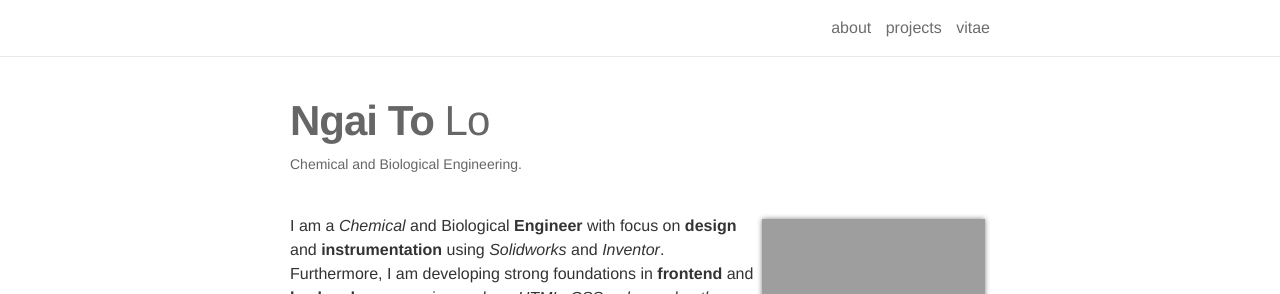
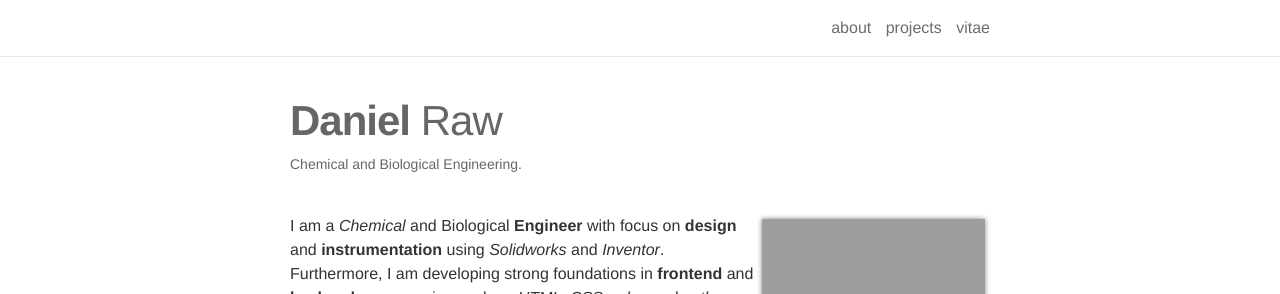
Before and after one commit to Danielraw1996/Danielraw1996.github.io, a Jekyll site: the page built from _pages/about.md, in a window 1280 px wide. Shown: the top 294 px of the page. Built offline with Jekyll 4.4.1, drawn with Linux system fonts in a browser that asks for light colours; nearby versions of some CDN libraries; some web fonts are replaced; a script that is not in the unit is left out.

Commit message:
Update about.md

```diff
--- a/_pages/about.md
+++ b/_pages/about.md
@@ -1,7 +1,7 @@
 ---
 layout: about
 permalink: /
-title: <strong>Ngai To</strong> Lo
+title: <strong>Daniel</strong> Raw
 description: Chemical and Biological Engineering.
 
 profile:
```
